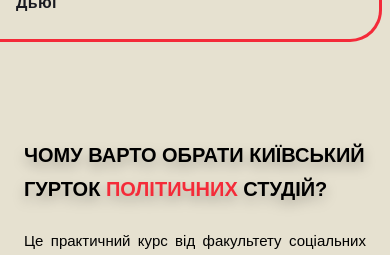
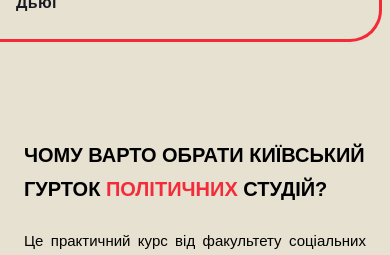
Before and after one commit to 1butenko/order-school-web, a Next.js app: page / in a window 390 px wide. Shown: the part 1000-1255 px from the top of the page. Built offline with nearby package versions, Linux system fonts and the light colour scheme; no server answers; a web font is replaced by a local one.

Commit message:
fix shadow in section AboutCorse

```diff
--- a/src/app/sections/AboutCourse.tsx
+++ b/src/app/sections/AboutCourse.tsx
@@ -70,7 +70,7 @@ export default function AboutCourse() {
             animate={controls}
             className="mb-6"
           >
-            <h1 className="text-[20px] leading-[34px] md:text-[46px] md:leading-[54px] uppercase font-black font-mono text-black drop-shadow-[0_6px_6px_rgba(0,0,0,0.25)]">
+            <h1 className="text-[20px] leading-[34px] md:text-[46px] md:leading-[54px] uppercase font-black font-mono text-black">
               Чому варто обрати київський гурток{" "}
               <span className="text-[#F42B39]">політичних</span> студій?
             </h1>
```
